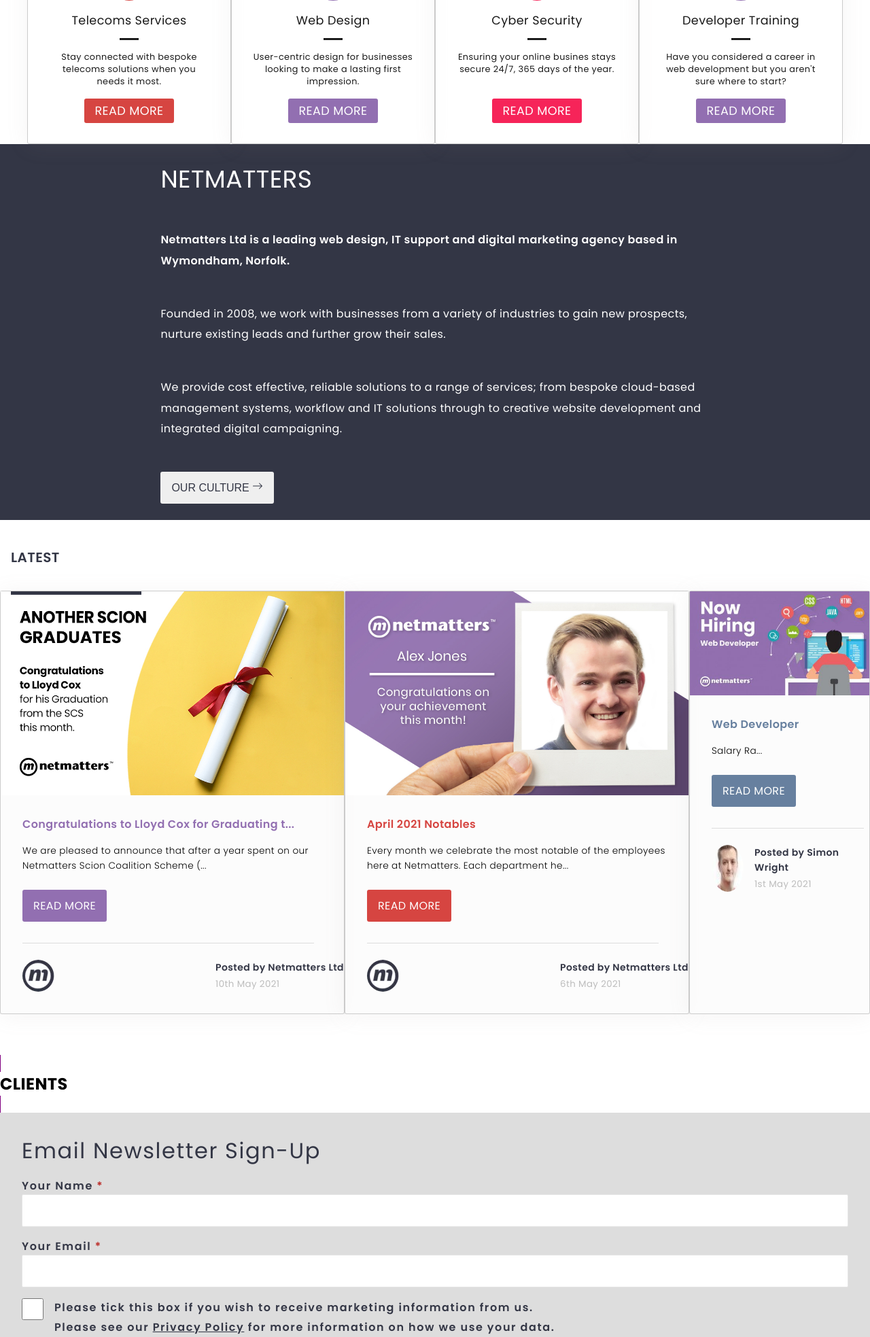
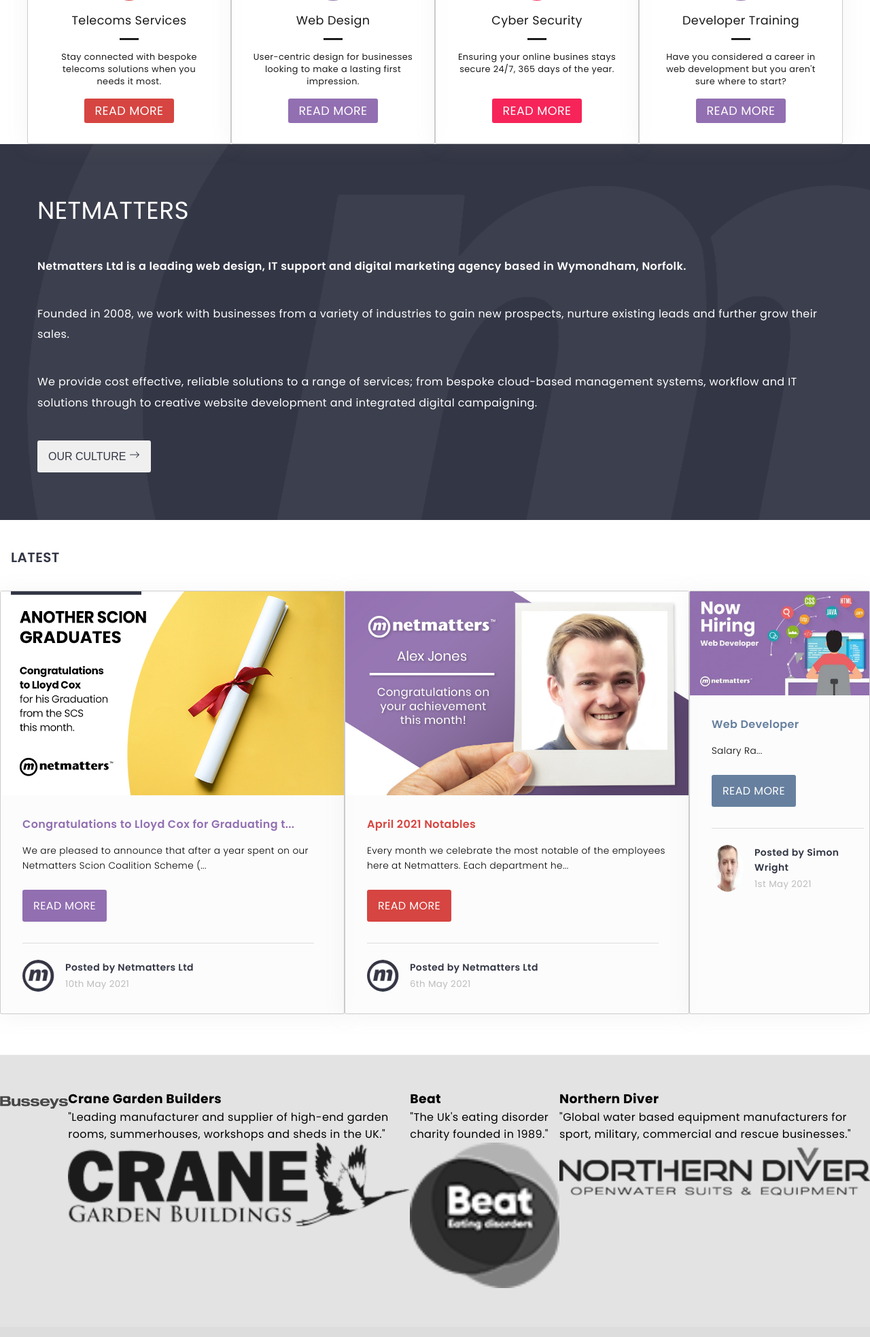
Before and after one commit to MattMakesNoise/Netmatters-HTML-CSS-JS-PHP-Reflection, a PHP site: page / in a window 1280 px wide. Shown: the part 1330-3297 px from the top of the page at 68% size. Run offline with PHP 8.4, Linux system fonts and the light colour scheme; some libraries are stand-ins or nearby versions.

Commit message:
adds background image for about section
Also changes layout at medium breakpoint

```diff
--- a/css/style.css
+++ b/css/style.css
@@ -989,6 +989,7 @@ body {
 /*========== ABOUT ===========*/
 .about-wrapper {
   display: block;
+  background-color: #333645;
 }
 
 @media screen and (max-width: 768px) {
@@ -1000,6 +1001,9 @@ body {
 @media screen and (min-width: 768px) {
   .about-wrapper {
     height: 493px;
+    background-image: url(/img/branded.png);
+    background-repeat: no-repeat;
+    background-size: auto 100%;
   }
 }
 
@@ -1016,7 +1020,6 @@ body {
 }
 
 .about {
-  background-color: #333645;
   color: #fff;
   min-height: 100%;
   display: -webkit-box;
@@ -1036,10 +1039,26 @@ body {
   }
 }
 
+@media screen and (min-width: 768px) {
+  .about {
+    padding: 50px 15px;
+    margin-left: auto;
+    margin-right: auto;
+    width: 970px;
+  }
+}
+
+@media screen and (min-width: 992px) {
+  .about {
+    width: 1200px;
+  }
+}
+
 @media screen and (min-width: 1260px) {
   .about {
-    padding-left: 18.47%;
-    padding-right: 18.47%;
+    margin-left: auto;
+    margin-right: auto;
+    width: 1200px;
   }
 }
 
@@ -1093,7 +1112,6 @@ body {
 @media screen and (max-width: 768px) {
   .news-wrapper {
     height: 2049px;
-    padding: 2rem 1rem;
   }
 }
 
@@ -1275,9 +1293,6 @@ body {
   display: -webkit-box;
   display: -ms-flexbox;
   display: flex;
-  -webkit-box-pack: justify;
-      -ms-flex-pack: justify;
-          justify-content: space-between;
   padding-top: 1.5rem;
   margin: auto auto 1rem 2rem;
 }
@@ -1365,36 +1380,76 @@ body {
   display: block;
 }
 
+@media screen and (max-width: 768px) {
+  .clients-wrapper {
+    display: none !important;
+  }
+}
+
+@media screen and (min-width: 768px) {
+  .clients-wrapper {
+    display: initial !important;
+    max-width: 100%;
+  }
+}
+
+@media screen and (min-width: 992px) {
+  .clients-wrapper {
+    display: initial !important;
+  }
+}
+
+@media screen and (min-width: 1260px) {
+  .clients-wrapper {
+    display: inital !important;
+  }
+}
+
 .clients {
-  border: 1px solid purple;
-  height: 20vh;
-}
-
-@media screen and (max-width: 768px) {
+  background-color: rgba(221, 221, 221, 0.8);
+}
+
+@media screen and (min-width: 768px) {
   .clients {
-    display: none !important;
-  }
-}
-
-@media screen and (min-width: 768px) {
-  .clients {
-    display: initial !important;
-    height: 145px;
-  }
-}
-
-@media screen and (min-width: 992px) {
-  .clients {
-    display: initial !important;
-    height: 170px;
-  }
-}
-
-@media screen and (min-width: 1260px) {
-  .clients {
-    display: inital !important;
-    height: 170px;
-  }
+    display: -webkit-box;
+    display: -ms-flexbox;
+    display: flex;
+    -webkit-box-orient: horizontal;
+    -webkit-box-direction: normal;
+        -ms-flex-direction: row;
+            flex-direction: row;
+    max-width: 100%;
+    padding-top: 50px;
+    padding-bottom: 50px;
+  }
+}
+
+.show img {
+  height: auto;
+  width: 100%;
+  -webkit-filter: grayscale(100%);
+          filter: grayscale(100%);
+}
+
+.show img:hover {
+  -webkit-filter: grayscale(0%);
+          filter: grayscale(0%);
+}
+
+#busseys {
+  display: none;
+}
+
+.busseys-container {
+  position: relative;
+}
+
+.busseys-container:hover + #busseys {
+  display: block;
+  position: absolute;
+  bottom: 100px;
+  left: -200px;
+  right: -200px;
 }
 
 /*========== EMAIL FORM ======*/
@@ -1444,8 +1499,8 @@ body {
   margin-bottom: 1rem;
 }
 
-.form-check input {
-  border: 1.5rem solid #333645 !important;
+.form-check input[type=checkbox] {
+  border: 5rem solid #333645;
   background-color: #ddd;
   cursor: pointer;
   height: 2rem;
--- a/index.html
+++ b/index.html
@@ -215,8 +215,47 @@
 
         <!-- Clients -->
         <div class="clients-wrapper">
-            <section class="row clients">
-                <h1>CLIENTS</h1>
+            <section class="clients">
+                <div class="busseys-container show">
+                    <div class="hide" id="busseys">
+                        <div class="busseys-popup popup">
+                            <h3>Busseys</h3>
+                            <p>One of the UK's leading Ford dealerships.</p>
+                            <div class="arrow"></div>
+                        </div>
+                    </div>
+                    <img src="/img/busseys.png" alt="Busseys Logo">
+                </div>
+                <div class="crane-container show">
+                    <div class="crane hide">
+                        <div class="crane-popup popup">
+                            <h3>Crane Garden Builders</h3>
+                            <p>"Leading manufacturer and supplier of high-end garden rooms, summerhouses, workshops and sheds in the UK."</p>
+                            <div class="arrow"></div>
+                        </div>
+                    </div>
+                    <img src="/img/crane.png" alt="Crane Garden Buildings Logo">
+                </div>
+                <div class="beat-container show">
+                    <div class="beat hide">
+                        <div class="beat-popup popup">
+                            <h3>Beat</h3>
+                            <p>"The Uk's eating disorder charity founded in 1989."</p>
+                            <div class="arrow"></div>
+                        </div>
+                    </div>
+                    <img src="/img/beat.png" alt="Beat Eating Disorders Logo">
+                </div>
+                <div class="diver-container show">
+                    <div class="diver hide">
+                        <div class="diver-popup popup">
+                            <h3>Northern Diver</h3>
+                            <p>"Global water based equipment manufacturers for sport, military, commercial and rescue businesses."</p>
+                            <div class="arrow"></div>
+                        </div>
+                    </div>
+                    <img src="/img/n-diver.png" alt="Northern Diver Openwater suits and Equipment Logo">
+                </div>
             </section>
         </div>
         <!-- Clients End -->
--- a/sass/partials/sections/_about.scss
+++ b/sass/partials/sections/_about.scss
@@ -1,11 +1,15 @@
 /*========== ABOUT ===========*/
 .about-wrapper {
     display: block;
+    background-color: $dark-blue;
     @media screen and (max-width: $break-m) {
         height: 613px;
     }
     @media screen and (min-width: $break-m) {
         height: 493px;
+        background-image: url(/img/branded.png);
+        background-repeat: no-repeat;
+        background-size: auto 100%;
     }
     @media screen and (min-width: $break-lg) {
         height: 493px;
@@ -16,7 +20,6 @@
 }
 
 .about {
-    background-color: $dark-blue;
     color: $white;
     min-height: 100%;
     @include flexcolumn;
@@ -25,14 +28,19 @@
         padding: 50px 15px;
     }
     @media screen and (min-width: $break-m) {
-
+        padding: 50px 15px;
+        margin-left: auto;
+        margin-right: auto;
+        width: 970px;
     }
     @media screen and (min-width: $break-lg) {
+        width: 1200px;
 
     }
     @media screen and (min-width: $break-xl) {
-        padding-left: 18.47%;
-        padding-right: 18.47%;
+        margin-left: auto;
+        margin-right: auto;
+        width: 1200px;
     }
 }
 
--- a/sass/partials/sections/_clients.scss
+++ b/sass/partials/sections/_clients.scss
@@ -1,10 +1,6 @@
 /*========== CLIENTS =========*/
 .clients-wrapper {
     display: block;
-}
-.clients {
-    border: 1px solid purple;
-    height: 20vh;
     //Up to Medium
     @media screen and (max-width: $break-m) {
       display: none !important;
@@ -12,17 +8,56 @@
     //Medium and up
     @media screen and (min-width: $break-m) {
       display: initial !important;
-      height: 145px;
+      max-width: 100%;
     }
     //Large and Up
     @media screen and (min-width: $break-lg) {
       display: initial !important;
-      height: 170px;
     }
     //Extra Large
     @media screen and (min-width: $break-xl) {
       display: inital !important;
-      height: 170px;
+    }
+}
+.clients {
+    background-color: $lightgrey-80;
+    //Medium and up
+    @media screen and (min-width: $break-m) {
+      @include flexrow;
+      max-width: 100%;
+      padding-top: 50px;
+      padding-bottom: 50px;
+    }
+    //Large and Up
+    @media screen and (min-width: $break-lg) {
+    }
+    //Extra Large
+    @media screen and (min-width: $break-xl) {
     }
 
 }
+
+.show img {
+  height: auto;
+  width: 100%;
+  filter: grayscale(100%);
+  &:hover {
+    filter: grayscale(0%);
+  }
+}
+
+#busseys {
+  display: none;
+}
+
+.busseys-container {
+  position: relative;
+}
+
+.busseys-container:hover + #busseys {
+  display: block;
+  position: absolute;
+  bottom: 100px;
+  left: -200px;
+  right: -200px;
+}
--- a/sass/partials/sections/_email-form.scss
+++ b/sass/partials/sections/_email-form.scss
@@ -43,8 +43,8 @@
     margin-bottom: 1rem;
 }
 
-.form-check input {
-    border: 1.5rem solid $dark-blue !important;
+.form-check input[type=checkbox] {
+    border: 5rem solid $dark-blue;
     background-color: $lightgrey;
     cursor: pointer;
     height: 2rem;
--- a/sass/partials/sections/_news.scss
+++ b/sass/partials/sections/_news.scss
@@ -5,7 +5,6 @@
     //up to medium devices
     @media screen and (max-width: $break-m) {
         height: 2049px;
-        padding: 2rem 1rem;
     }
     //medium devices
     @media screen and (min-width: $break-m) {
@@ -137,7 +136,6 @@
 
 .card-footer {
     display: flex;
-    justify-content: space-between;
     padding-top: 1.5rem;
     margin: auto auto 1rem 2rem;
     img {
```
Also changed, not shown: img/branded.png (added), 1 other file.
